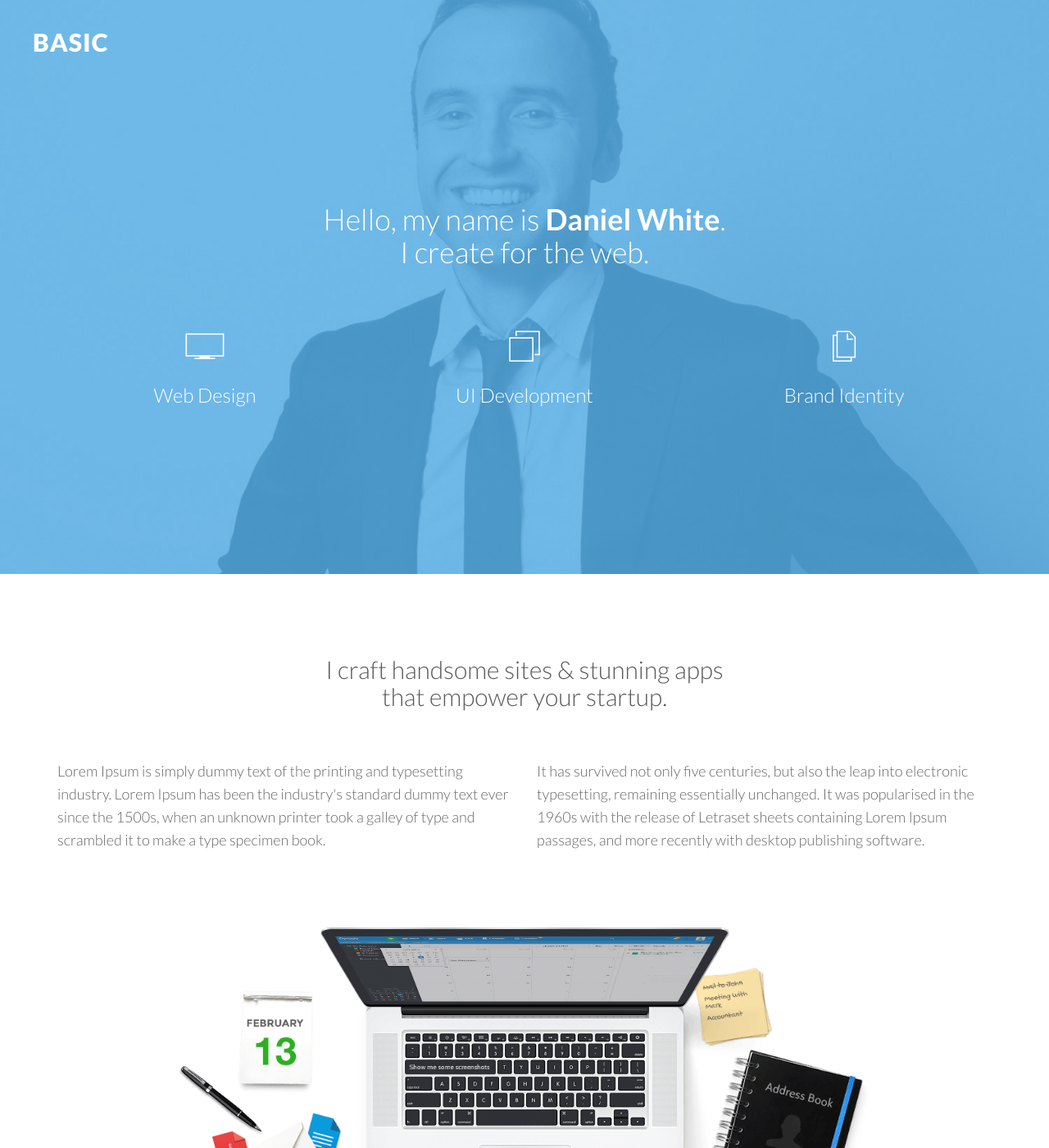
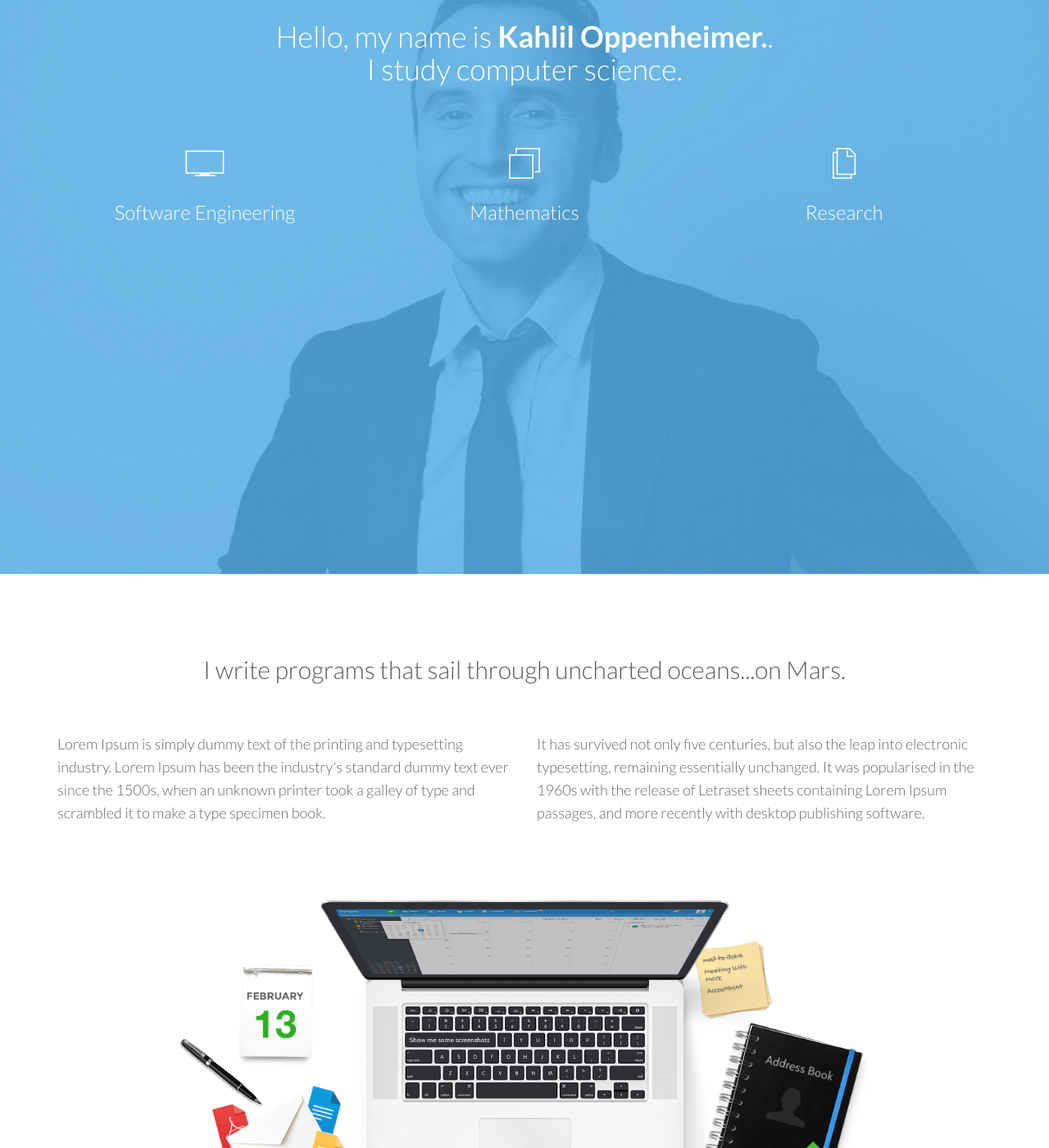
Before and after one commit to kahliloppenheimer/kahliloppenheimer.github.io, a Jekyll site: the page index.html, which Jekyll copies as it is, in a window 1280 px wide and 1400 px high. Shown: the whole window at 82% size. Built offline with Jekyll 4.4.1, drawn with Linux system fonts in a browser that asks for light colours; some web fonts are replaced.

Commit message:
Initial revisions to site

```diff
--- a/index.html
+++ b/index.html
@@ -8,7 +8,7 @@
     <meta name="author" content="">
     <link rel="icon" href="assets/img/favicon.ico">
 
-    <title>BASIC - Blacktie.co Free Theme</title>
+    <title>Kahlil Oppenheimer - Computer Science</title>
 
     <!-- Bootstrap core CSS -->
     <link href="assets/css/bootstrap.css" rel="stylesheet">
@@ -31,30 +31,27 @@
   <body>
 
     <div id="h">
-      <div class="logo">
-        <h2>BASIC</h2>
-      </div><!--/logo-->
       <div class="container centered">
         <div class="row">
           <div class="col-md-8 col-md-offset-2">
-            <h1>Hello, my name is <b>Daniel White</b>.<br/>I create for the web.</h1>
+            <h1>Hello, my name is <b>Kahlil Oppenheimer.</b>.<br/>I study computer science.</h1>
           </div>
         </div><!--/row-->
 
         <div class="row mt">
           <div class="col-sm-4">
             <i class="ion-ios7-monitor-outline"></i>
-            <h3>Web Design</h3>
+            <h3>Software Engineering</h3>
           </div><!--/col-md-4-->
 
           <div class="col-sm-4">
             <i class="ion-ios7-browsers-outline"></i>
-            <h3>UI Development</h3>
+            <h3>Mathematics</h3>
           </div><!--/col-md-4-->
 
           <div class="col-sm-4">
             <i class="ion-ios7-copy-outline"></i>
-            <h3>Brand Identity</h3>
+            <h3>Research</h3>
           </div><!--/col-md-4-->
 
         </div><!--/row-->
@@ -63,7 +60,7 @@
 
     <div class="container ptb">
       <div class="row">
-        <h2 class="centered mb">I craft handsome sites & stunning apps<br/>that empower your startup.</h2>
+        <h2 class="centered mb">I write programs that sail through uncharted oceans...on Mars.</h2>
         <div class="col-md-6">
           <p>Lorem Ipsum is simply dummy text of the printing and typesetting industry. Lorem Ipsum has been the industry's standard dummy text ever since the 1500s, when an unknown printer took a galley of type and scrambled it to make a type specimen book.</p>
         </div><!--/col-md-6-->
```
